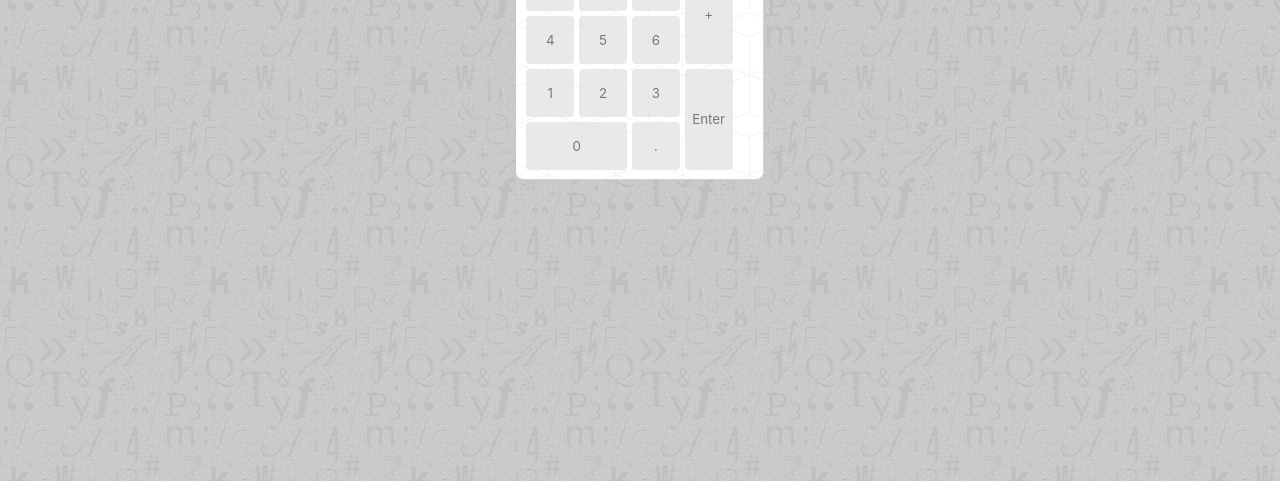
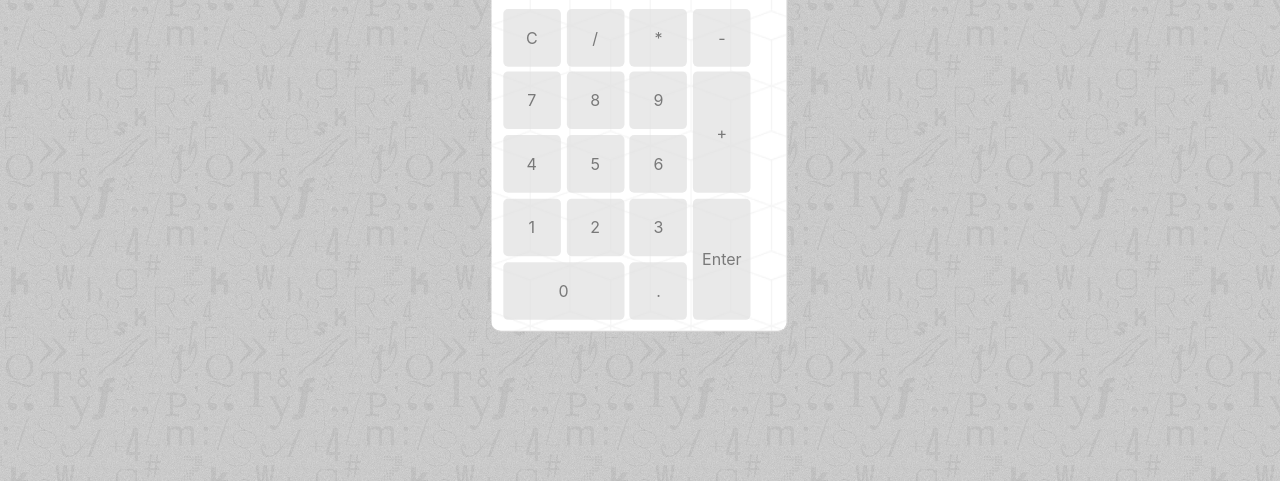
Before and after one commit to 41y08h/Calculator-7, a plain HTML site: page index.html in a window 1280 px wide. Shown: the part 319-800 px from the top of the page. Drawn offline with Linux system fonts and the light colour scheme.

Commit message:
Center Calculator and make large

```diff
--- a/style.css
+++ b/style.css
@@ -17,7 +17,7 @@
 
 body {
   display: flex;
-  padding-top: 5rem;
+  align-items: center;
   justify-content: center;
   background-image: url("images/type.png");
   height: 100vh;
@@ -36,11 +36,11 @@ body {
   margin: auto;
   background-color: var(--calc-back-color);
   padding: 0.61rem;
-  border-radius: 4px;
   border: 1px solid rgb(211, 210, 210);
   background-image: url("images/cubes.png");
   border-radius: 8px;
   border-left: none;
+  transform: scale(1.2);
 }
 
 .display {
```
